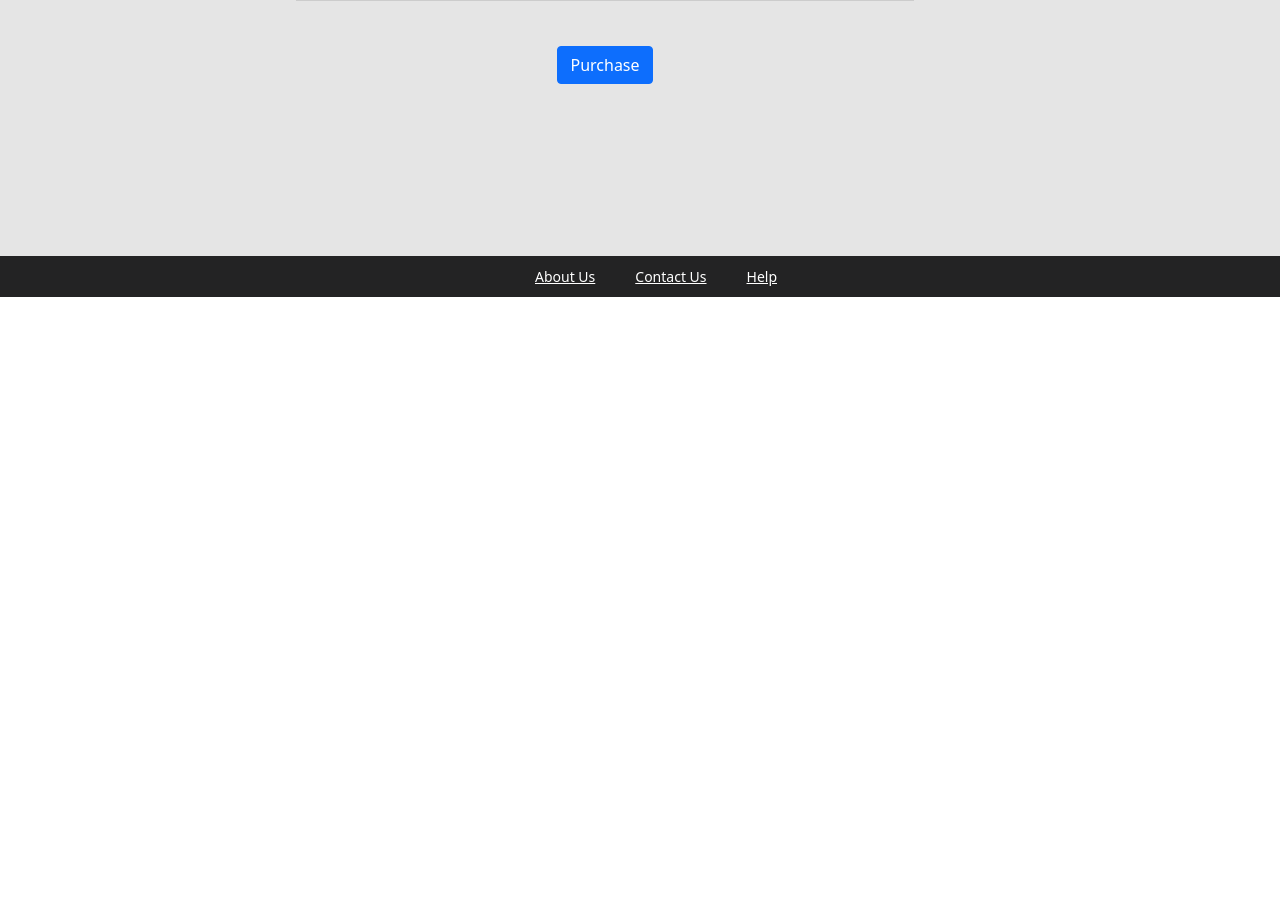
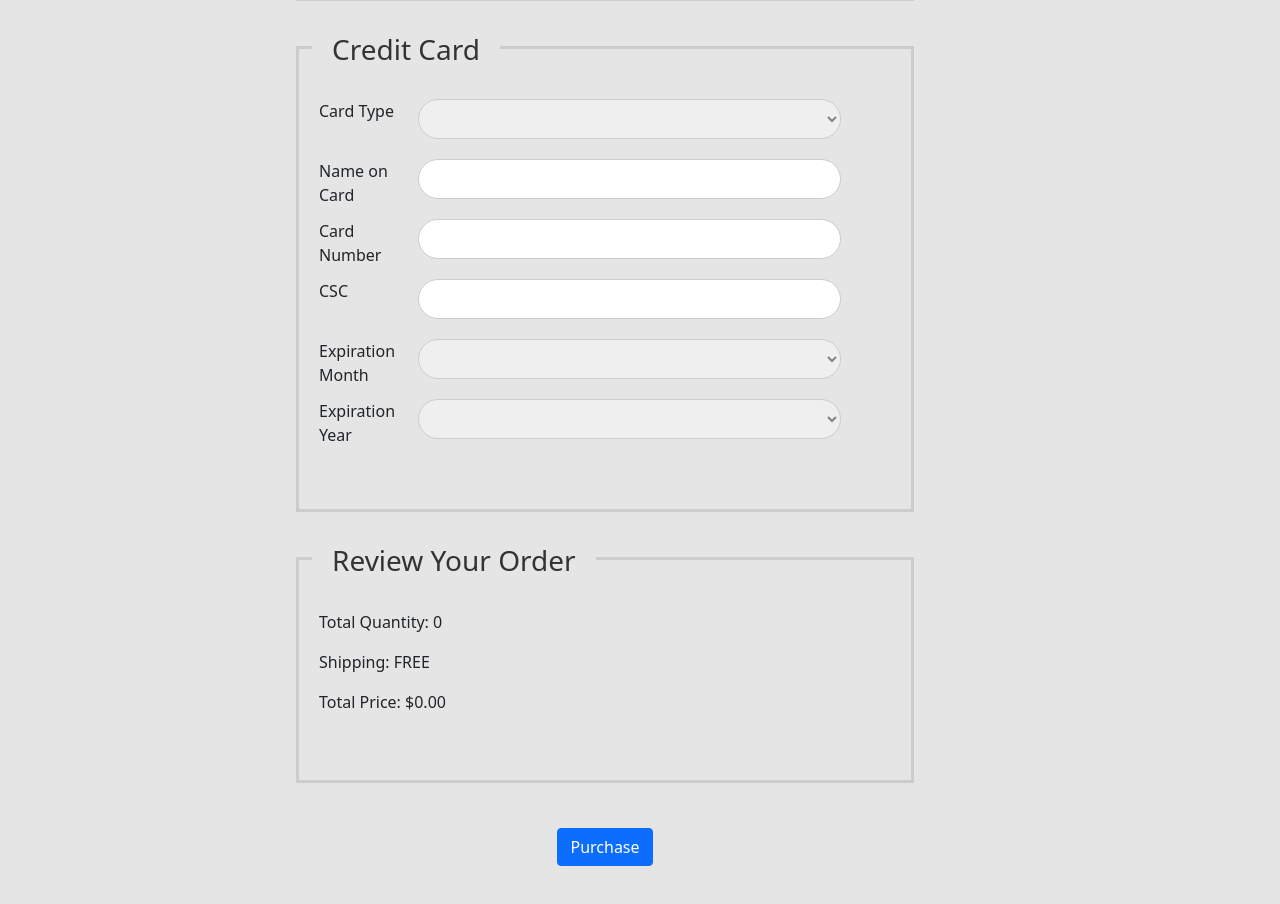
Before and after one commit to chrisDags/ecommerce-frontend, an Angular app: page /checkout in a window 1280 px wide. Shown: the part 1366-2270 px from the top of the page. Before the commit the page ends 1679 px from the top, so only its background shows below. Built offline with nearby package versions, Linux system fonts and the light colour scheme; no server answers.

Commit message:
Completed checkout component - Closes #9

```diff
--- a/src/app/components/checkout/checkout.component.html
+++ b/src/app/components/checkout/checkout.component.html
@@ -138,6 +138,75 @@
                     </div>
                 </div>
 
+                <!-- Credit Card -->
+                <div formGroupName="creditCard" class="form-area">
+                    <h3>Credit Card</h3>
+                    <div class="row">
+                        <div class="col-md-2"><label>Card Type</label></div>
+                        <div class="col-md-9">
+                            <div class="input-space">
+                                <select formControlName="cardType">
+                                    <option>Visa</option>
+                                    <option>Mastercard</option>
+                                </select>
+                            </div>
+                        </div>
+                    </div>
+                    <div class="row">
+                        <div class="col-md-2"><label>Name on Card</label></div>
+                        <div class="col-md-9">
+                            <div class="input-space">
+                                <input formControlName="nameOnCard" type="text">
+                            </div>
+                        </div>
+                    </div>
+                    <div class="row">
+                        <div class="col-md-2"><label>Card Number</label></div>
+                        <div class="col-md-9">
+                            <div class="input-space">
+                                <input formControlName="cardNumber" type="text">
+                            </div>
+                        </div>
+                    </div>
+                    <div class="row">
+                        <div class="col-md-2"><label>CSC</label></div>
+                        <div class="col-md-9">
+                            <div class="input-space">
+                                <input formControlName="securityCode" type="text">
+                            </div>
+                        </div>
+                    </div>
+                    <div class="row">
+                        <div class="col-md-2"><label>Expiration Month</label></div>
+                        <div class="col-md-9">
+                            <div class="input-space">
+                                <select formControlName="expirationMonth">
+                                    <option>TODO</option>
+                                </select>
+                            </div>
+                        </div>
+                    </div>
+                    <div class="row">
+                        <div class="col-md-2"><label>Expiration Year</label></div>
+                        <div class="col-md-9">
+                            <div class="input-space">
+                                <select formControlName="expirationYear">
+                                    <option>TODO</option>
+                                </select>
+                            </div>
+                        </div>
+                    </div>
+                </div>
+
+                <!-- order details -->
+
+                <div class="form-area">
+                    <h3>Review Your Order</h3>
+                    <p>Total Quantity: {{totalQuantity}}</p>
+                    <p>Shipping: FREE</p>
+                    <p>Total Price: {{totalPrice| currency: 'USD':'symbol':'1.2-2'}}</p>
+                </div>
+
                 <!-- submit button -->
                 <div class="text-center">
                     <button type="submit" class="btn btn-info text-white">Purchase</button>
--- a/src/app/components/checkout/checkout.component.ts
+++ b/src/app/components/checkout/checkout.component.ts
@@ -10,6 +10,8 @@
 
 
   checkoutFormGroup: FormGroup;
+  totalPrice: number = 0;
+  totalQuantity: number = 0;
 
   constructor(private formBuilder: FormBuilder) { }
 
@@ -58,7 +60,6 @@
     }else{
       this.checkoutFormGroup.controls.billingAddress.reset();
     }
-
   }
 
 }
```
